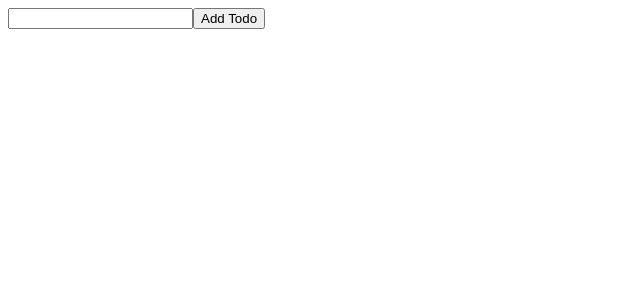
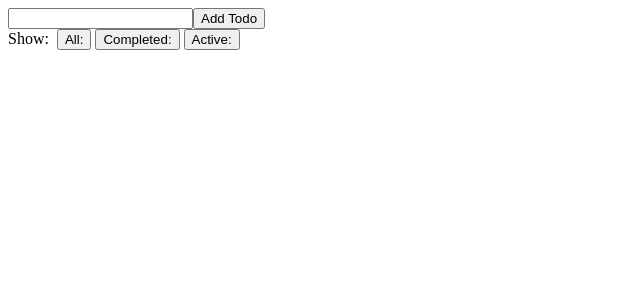
Before and after one commit to kingduy119/NodeJS, a React (Create React App) app in the folder client/: page / in a window 1280 px wide. Shown: the top 300 px of the page, without its empty margins (0-640 px from the left). Built offline with nearby package versions, Linux system fonts and the light colour scheme.

Commit message:
! Update redux implement

```diff
--- a/client/src/components/App.js
+++ b/client/src/components/App.js
@@ -1,10 +1,13 @@
 import React from 'react';
 import AddTodo from '../containers/AddTodo';
-
+import VisibleTodoList from '../containers/VisibleTodoList';
+import Footer from '../components/Footer';
 
 const App = () => (
     <div>
         <AddTodo/>
+        {/* <VisibleTodoList /> */}
+        <Footer />
     </div>
 );
 
--- a/client/src/components/Footer.js
+++ b/client/src/components/Footer.js
@@ -0,0 +1,23 @@
+import React from 'react';
+import FilterLink from '../containers/FilterLinkContainer';
+import {
+    VisibilityFilters
+} from '../store/actions/actions-todo';
+
+
+const Footer = () => (
+    <div>
+        <span>Show: </span>
+        <FilterLink filter={VisibilityFilters.SHOW_ALL}>
+            All:
+        </FilterLink>
+        <FilterLink filter={VisibilityFilters.SHOW_COMPLETED}>
+            Completed:
+        </FilterLink>
+        <FilterLink filter={VisibilityFilters.SHOW_ACTIVE}>
+            Active:
+        </FilterLink>
+    </div>
+);
+
+export default Footer;
--- a/client/src/components/Link.js
+++ b/client/src/components/Link.js
@@ -1,9 +1,9 @@
 import React from 'react';
 import PropTypes from 'prop-types';
 
-const Link = ({active, children, onClick}) => {
+const Link = ({active, children, onClick}) => (
     <button
-        onClick={onclick}
+        onClick={onClick}
         disabled={active}
         style={{
             marginLeft: '4px'
@@ -11,7 +11,7 @@ const Link = ({active, children, onClick}) => {
     >
         {children}
     </button>
-};
+);
 
 Link.propTypes = {
     active: PropTypes.bool.isRequired,
--- a/client/src/components/Todo.js
+++ b/client/src/components/Todo.js
@@ -2,7 +2,7 @@ import React,
 { Component } from "react";
 import PropTypes from 'prop-types';
 
-const Todo = ({text, onClick, completed}) => {
+const Todo = ({text, onClick, completed}) => (
     <li
         onClick={onClick}
         style={{
@@ -11,7 +11,7 @@ const Todo = ({text, onClick, completed}) => {
     >
         {text}
     </li>
-}
+);
 
 Todo.propTypes = {
     text: PropTypes.string.isRequired,
--- a/client/src/components/TodoList.js
+++ b/client/src/components/TodoList.js
@@ -3,9 +3,9 @@ import React,
 import PropTypes from 'prop-types';
 import Todo from './Todo';
 
-const TodoList = ({todos, toggleTodo}) => {
+const TodoList = ({todos, toggleTodo}) => (
     <ul>
-        {todos.map((todo, index) => (
+    {todos.map(todo => (
         <Todo
             key={todo.id}
             {...todo}
@@ -13,7 +13,7 @@ const TodoList = ({todos, toggleTodo}) => {
         />
     ))}
     </ul>
-};
+);
 
 TodoList.propTypes = {
     todos: PropTypes.arrayOf(
--- /dev/null
+++ b/client/src/containers/FilterLinkContainer.js
@@ -0,0 +1,16 @@
+import { connect } from 'react-redux';
+import { setVisibilityFilter } from '../store/actions/actions-todo';
+import Link from '../components/Link';
+
+const mapStateToProps = (state, ownProps) => ({
+    active: ownProps.filter === state.setVisibilityFilter
+});
+
+const mapDispatchToProps = (dispatch, ownProps) => ({
+    onClick: () => dispatch(setVisibilityFilter(ownProps.filter))
+});
+
+export default connect(
+    mapStateToProps,
+    mapDispatchToProps
+)(Link);
--- /dev/null
+++ b/client/src/containers/VisibleTodoList.js
@@ -0,0 +1,32 @@
+import { connect } from 'react-redux';
+import {
+    toggleTodo,
+    VisibilityFilters
+} from '../store/actions/actions-todo';
+import TodoList from '../components/TodoList';
+
+const getVisibleTodos = (todos, filter) => {
+    switch(filter) {
+        case VisibilityFilters.SHOW_ALL:
+            return todos;
+        case VisibilityFilters.SHOW_COMPLETED:
+            return todos.filter(t => t.completed);
+        case VisibilityFilters.SHOW_ACTIVE:
+            return todos.filter(t => !t.completed);
+        default:
+            throw 'Unknow filter: ' + filter;
+    }
+}
+
+const mapStateToProps = state => ({
+    todos: getVisibleTodos(state.todos, state.visibilityFilter)
+});
+
+const mapDispatchToProps = dispatch => ({
+    toggleTodo: id => dispatch(toggleTodo(id))
+});
+
+export default connect(
+    mapStateToProps,
+    mapDispatchToProps
+)(TodoList);
--- a/client/src/store/configure-store.js
+++ b/client/src/store/configure-store.js
@@ -7,13 +7,17 @@ import {
 // import loggerMiddleware from 'redux-logger';
 
 import todos from './reducers/reducers-todo';
+import visibilityFilter from './reducers/visibility-filter';
 
 // const middlewares = [thunkMiddleware, loggerMiddleware];
 // const middlewareEnhancer = applyMiddleware(...middlewares);
 // const enhancers = [middlewareEnhancer];
 
 const store = createStore(
-    todos
+    combineReducers(
+        todos,
+        visibilityFilter
+    )
 );
 
 
--- a/client/src/store/reducers/reducers-todo.js
+++ b/client/src/store/reducers/reducers-todo.js
@@ -1,6 +1,6 @@
 import { TypesActions } from '../actions/actions-todo';
 
-export const todos = (state = [], action) => {
+const todos = (state = [], action) => {
     switch(action.type) {
         case TypesActions.ADD_TODO:
             return [
--- /dev/null
+++ b/client/src/store/reducers/visibility-filter.js
@@ -0,0 +1,17 @@
+import {
+    VisibilityFilters,
+    TypesActions
+} from '../actions/actions-todo';
+
+const visibilityFilter = (
+    state = VisibilityFilters.SHOW_ALL,
+    action
+) => {
+    switch(action.type) {
+        case TypesActions.SET_VISIBILITY_FILTER:
+            return action.filter;
+        default: return state;
+    }
+}
+
+export default visibilityFilter;
```
Lines whose indentation alone changed are shown as unchanged.
